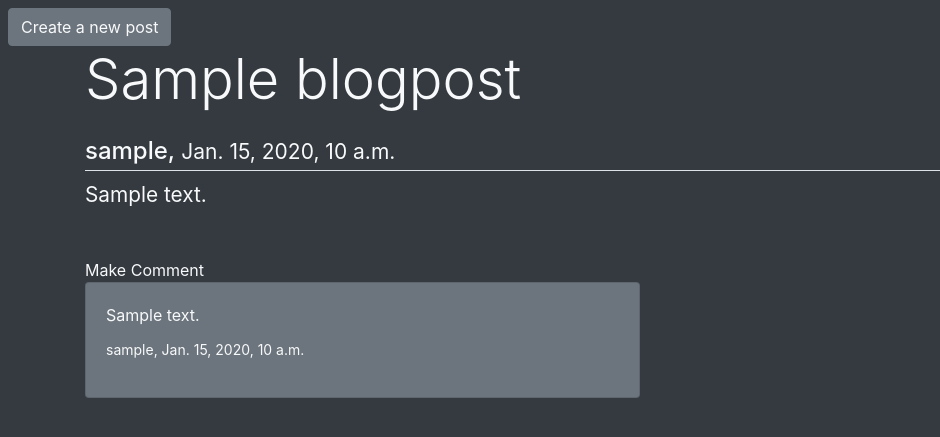
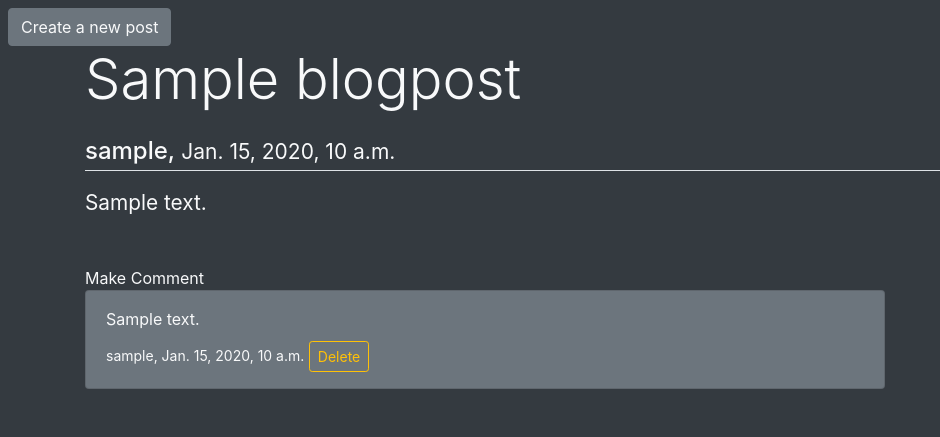
Before and after one commit to jacob-armiger/django-devblog, a Django app: page /post/1/ in a window 1280 px wide. Shown: the part 59-496 px from the top of the page, without its empty margins (0-940 px from the left). Run offline with Django 3.2, Linux system fonts and the light colour scheme; a user stored in the database is signed in; tables that the repository leaves empty hold one stand-in row (values such as "Sample post"); some libraries are stand-ins or nearby versions.

Commit message:
Added comment deletion and other improvements

```diff
--- a/blogs/templates/blogs/index.html
+++ b/blogs/templates/blogs/index.html
@@ -8,7 +8,7 @@
             <div class="card-body">
                 <h5 class="card-subtitle mb-2 text-muted"><b>{{ post.owner }}</b>,
                     <small>{{ post.date_added }}</small></h6>
-                <p class="card-text">{{ post.text }}</p>
+                <p class="card-text">{{ post.text|linebreaks }}</p>
                 {% if user.is_staff %}
                     <a href="{% url 'blogs:edit_post' post.id %}"
                         class="card-link btn btn-sm btn-info">Edit</a>
--- a/blogs/templates/blogs/post.html
+++ b/blogs/templates/blogs/post.html
@@ -8,20 +8,25 @@
     <div class="text-light">
         <div class="single_post mb-4 pb-2">
             <h4 class="border-bottom pb-1">{{ post.owner }}, <small>{{ post.date_added }}</small></h4>
-            <p>{{ post.text }}</p>
+            <p>{{ post.text|linebreaks }}</p>
         </div>
 
         <div>
-            <span><a href="{% url 'comments:create_comment' post.id %}" class="text-light">Make Comment</a></span>
+            <span><a href="{% url 'comments:create_comment' post.id %}"
+                    class="text-light">Make Comment</a></span>
         </div>
 
         {% for comment in comments %}
-            <div id="comment" class="card mb-3 bg-secondary w-50">
-                <div class="card-body">
+            <div id="comment" class="card mb-3 bg-secondary">
+                <div class="card-body pb-3 pt-3">
                     <p>{{ comment.text }}</p>
-                <div class="card-subtitle">
-                    <p><small>{{ comment.owner }}, {{ comment.date_added }}</small></p>
-                </div>
+                    <p class="card-subtitle">
+                        <small>{{ comment.owner }}, {{ comment.date_added }}</small>
+                            {% if user == comment.owner %}
+                            <a class="btn btn-sm btn-outline-warning"
+                                href="{% url 'comments:delete_comment' post.id comment.id %}">Delete</a>
+                            {% endif %}
+                    </p>
                 </div>
             </div>
         {% empty %}
--- a/comments/urls.py
+++ b/comments/urls.py
@@ -9,4 +9,6 @@ urlpatterns = [
     path('comments/<int:post_id>', views.comments, name='comments'),
     # Page to create a comment
     path('create_comment/<int:post_id>/', views.create_comment, name='create_comment'),
+    # Page to delete comment
+    path('delete_comment/<int:post_id>/<int:comment_id>', views.delete_comment, name='delete_comment'),
 ]
--- a/static/css/main.css
+++ b/static/css/main.css
@@ -8,6 +8,7 @@ nav {
 
 #comment {
     min-width: 30rem;
+    width: 50rem;
 }
 
 .single_post p {
--- a/users/templates/registration/login.html
+++ b/users/templates/registration/login.html
@@ -12,7 +12,7 @@
             {% csrf_token %}
             {% bootstrap_form form %}
             {% buttons %}
-                <button name='submit' class="btn btn-sm">Create</button>
+                <button name='submit' class="btn btn-sm">Login</button>
             {% endbuttons %}
             <input type="hidden" name="next" value="{% url 'blogs:index' %}"/>
         </form>
```
Also changed, not shown: blogs/templates/blogs/staff_page.html (+7 -4 lines), comments/views.py (+12 -1 lines).
